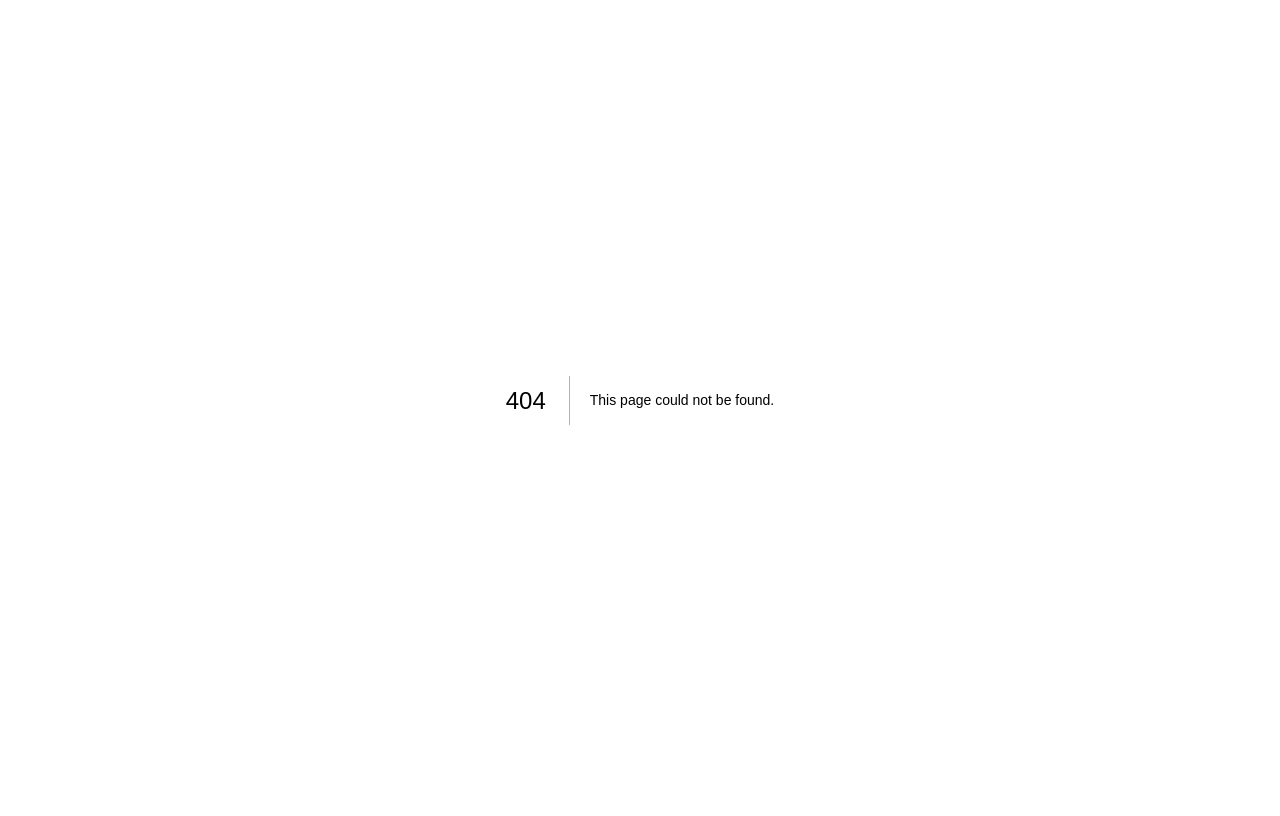
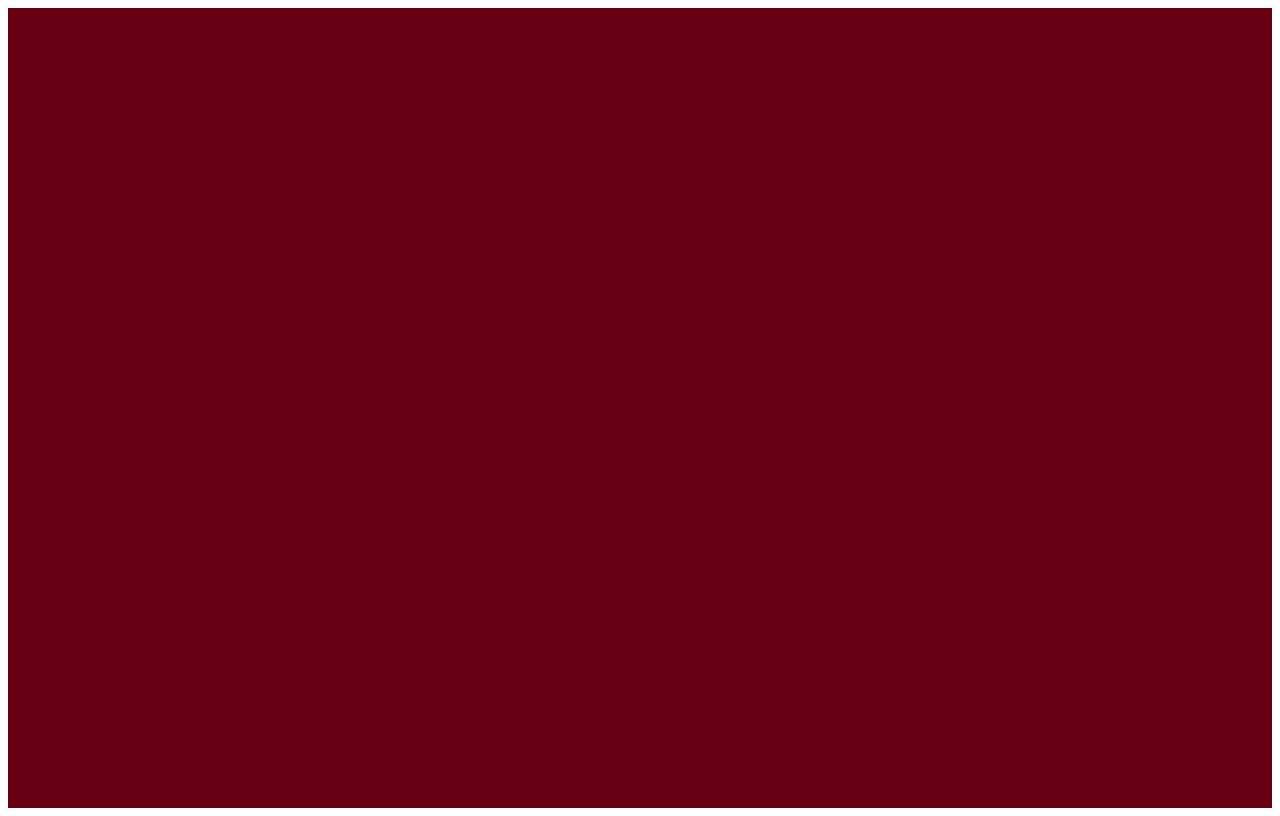
Before and after one commit to ZekLicby/setor-de-protocolos-app, a Next.js app: page /EsqueciMinhaSenha in a window 1280 px wide. Before the commit this address had no page. Built offline with nearby package versions, Linux system fonts and the light colour scheme.

Commit message:
Adição de outras duas rotas e correção de exportação de página para deploy

```diff
--- /dev/null
+++ b/src/app/esqueci-minha-senha/page.tsx
@@ -0,0 +1,2 @@
+"use client";
+export { default } from "@/pages/EsqueciMinhaSenha";
--- a/src/app/login/page.tsx
+++ b/src/app/login/page.tsx
@@ -1,2 +1,2 @@
 "use client";
-export { Login as default } from "../../pages/Login";
+export { default } from "@/pages/Login";
--- a/src/app/page.tsx
+++ b/src/app/page.tsx
@@ -1,5 +1,3 @@
-/* import Image from 'next/image' Esse componente aqui é importante de se lembrar*/
-
 import { redirect } from "next/navigation";
 
 export default function Home() {
--- /dev/null
+++ b/src/app/redefinir-senha/page.tsx
@@ -0,0 +1,2 @@
+"use client";
+export { default } from "@/pages/RedefinirSenha";
--- /dev/null
+++ b/src/pages/EsqueciMinhaSenha/index.tsx
@@ -0,0 +1,7 @@
+import { EsqueciMinhaSenhaContainer } from "./styles";
+
+const EsqueciMinhaSenha = () => {
+  return <EsqueciMinhaSenhaContainer></EsqueciMinhaSenhaContainer>;
+};
+
+export default EsqueciMinhaSenha;
--- /dev/null
+++ b/src/pages/EsqueciMinhaSenha/styles.ts
@@ -0,0 +1,12 @@
+import { theme } from "@/styles/themes/themes";
+import styled from "styled-components";
+
+export const EsqueciMinhaSenhaContainer = styled.section`
+  min-height: 100vh;
+  max-height: 100vh;
+  width: 100%;
+  background-color: ${theme.colors.primary["100"]};
+  display: flex;
+  align-items: center;
+  justify-content: center;
+`;
--- a/src/pages/Login/index.tsx
+++ b/src/pages/Login/index.tsx
@@ -3,7 +3,7 @@ import { LoginContainer } from "./styles";
 import { theme } from "@/styles/themes/themes";
 import { ButtonBlockProps } from "@/types/buttonTypes";
 
-export const Login = () => {
+const Login = () => {
   const LoginButton: ButtonBlockProps = {
     textContent: "Entrar",
     backgroundColor: theme.colors.primary["100"],
@@ -14,7 +14,7 @@ export const Login = () => {
     height: 48,
     width: 370,
     onClick: () => {
-      console.log("kakaka, leo");
+      console.log("Teste completo com sucesso!");
     },
   };
 
@@ -30,3 +30,5 @@ export const Login = () => {
     </LoginContainer>
   );
 };
+
+export default Login;
--- /dev/null
+++ b/src/pages/RedefinirSenha/styles.ts
@@ -0,0 +1,12 @@
+import { theme } from "@/styles/themes/themes";
+import styled from "styled-components";
+
+export const RedefinirSenhaContainer = styled.section`
+  min-height: 100vh;
+  max-height: 100vh;
+  width: 100%;
+  background-color: ${theme.colors.primary["100"]};
+  display: flex;
+  align-items: center;
+  justify-content: center;
+`;
```
Also changed, not shown: src/pages/RedefinirSenha/index.tsx (added, +7 -0 lines).
